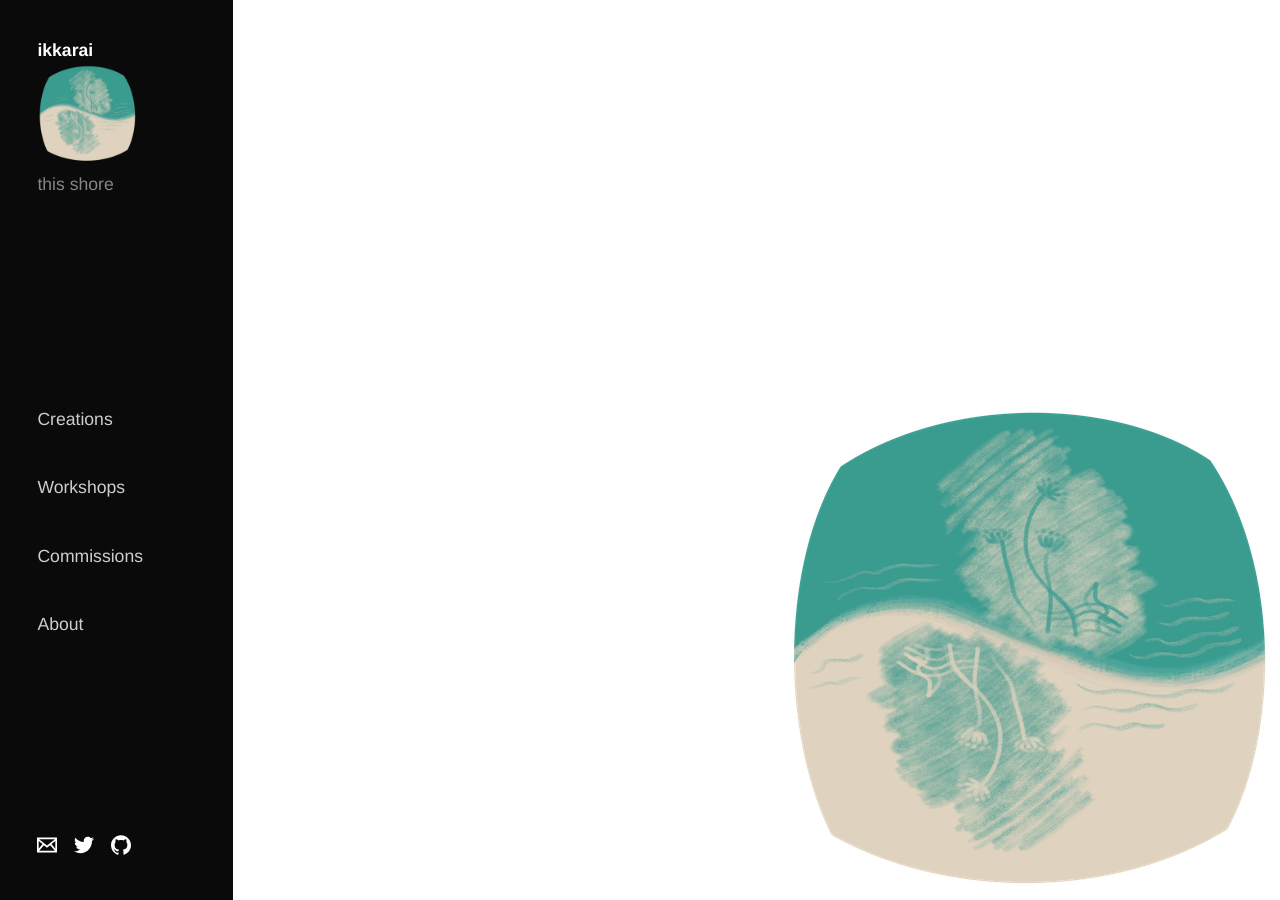
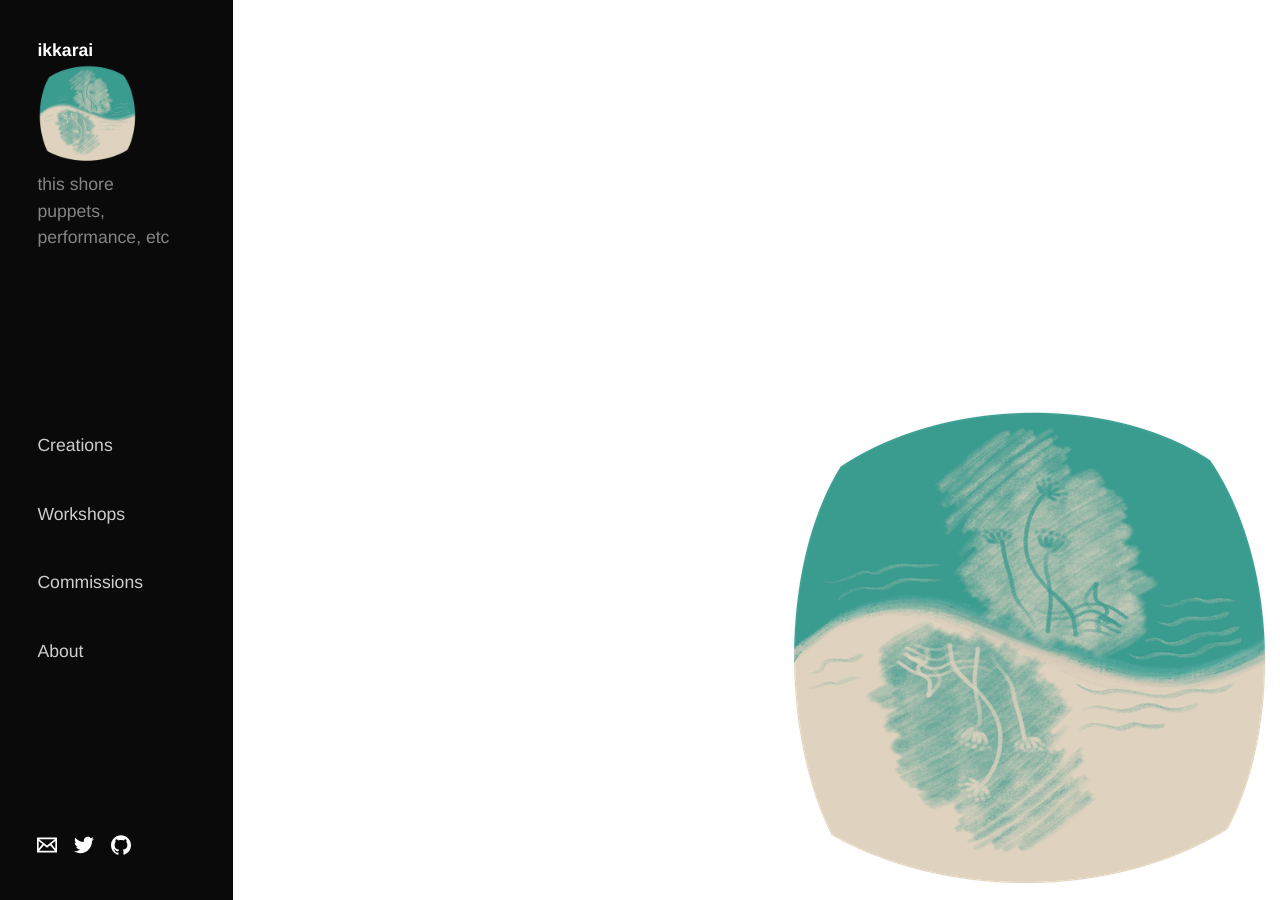
Before and after one commit to ikkarai/ikkarai.github.io, a Jekyll site: the page built from index.html, in a window 1280 px wide. Built offline with Jekyll 4.4.1, drawn with Linux system fonts in a browser that asks for light colours.

Commit message:
Update default.html

```diff
--- a/_layouts/default.html
+++ b/_layouts/default.html
@@ -15,6 +15,7 @@
           <div class="name"><a href="{{site.baseurl}}/">ikkarai</a></div>
 	  <aside>  <img src="../images/icons/test.png" class="shrinkToFit" height="100"> </aside>
 	            <aside> this shore </aside>
+		<aside> puppets, performance, etc </aside>
         </div>
         <div class="menu">
           <ul>
```
